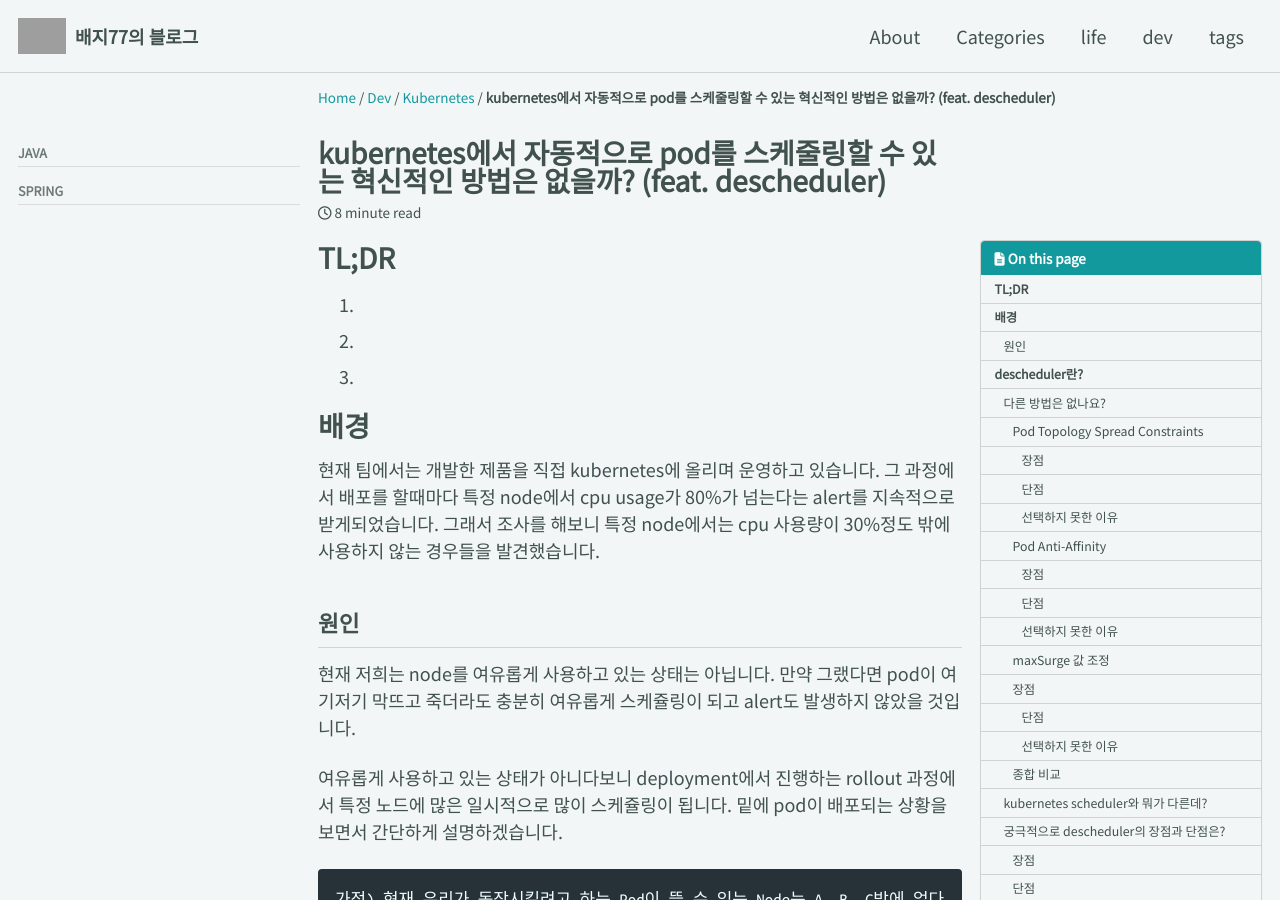
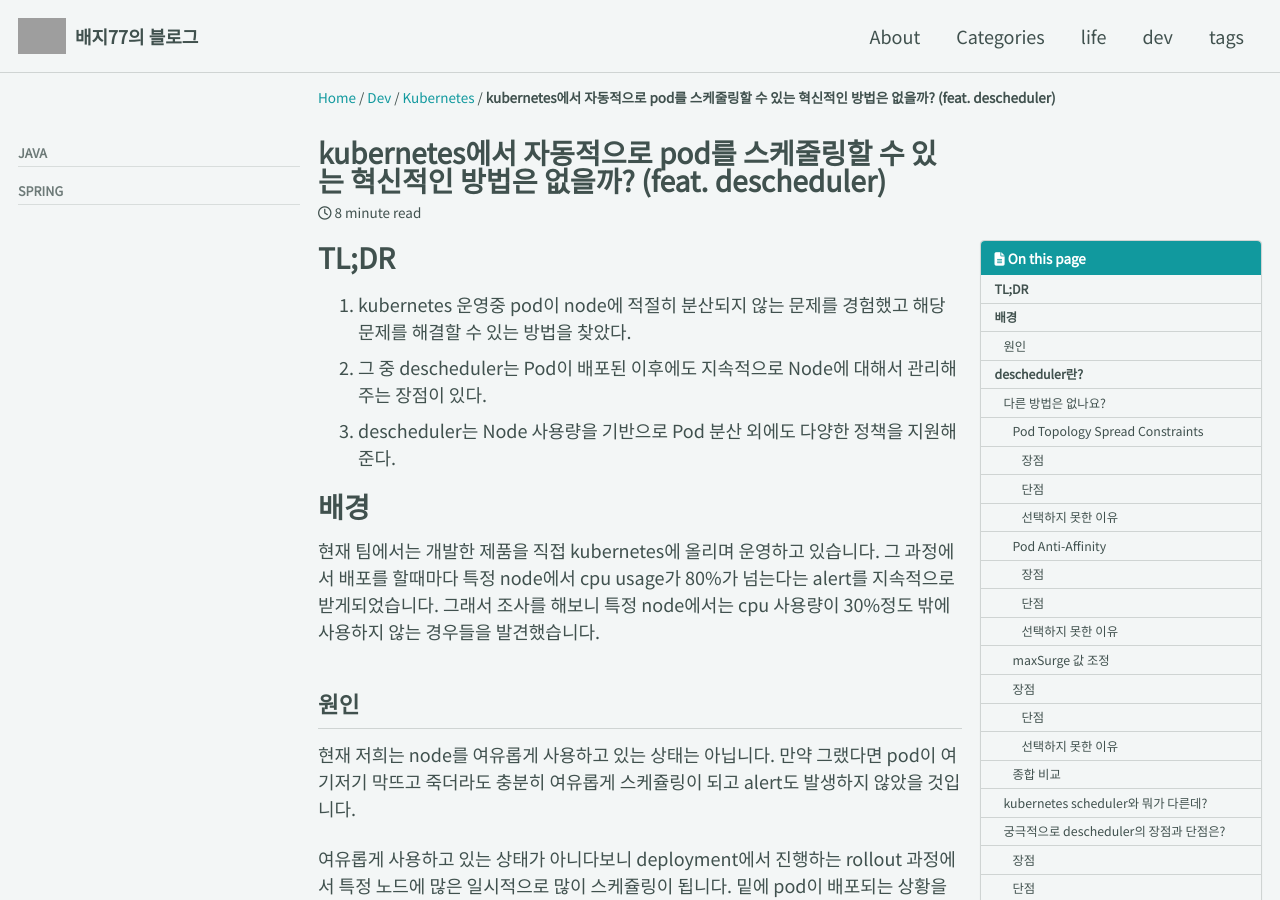
Before and after one commit to BaeJi77/BaeJi77.github.io, a Jekyll site: the page built from _posts/dev/2025-02-01-descheduler-101-1.md, in a window 1280 px wide and 900 px high. Built offline with Jekyll 4.4.1, drawn with Linux system fonts in a browser that asks for light colours; cached includes are drawn as plain includes; nearby versions of some CDN libraries; comment, search, counter and statistics services are not loaded; grey boxes are pictures that could not be loaded.

Commit message:
2025-02-02 descheduler 101 (1)

```diff
--- a/_posts/dev/2025-02-01-descheduler-101-1.md
+++ b/_posts/dev/2025-02-01-descheduler-101-1.md
@@ -12,9 +12,9 @@
 
 # TL;DR
 
-1.
-2.
-3.
+1. kubernetes 운영중 pod이 node에 적절히 분산되지 않는 문제를 경험했고 해당 문제를 해결할 수 있는 방법을 찾았다.
+2. 그 중 descheduler는 Pod이 배포된 이후에도 지속적으로 Node에 대해서 관리해주는 장점이 있다.
+3. descheduler는 Node 사용량을 기반으로 Pod 분산 외에도 다양한 정책을 지원해준다.
 
 # 배경
 
```
